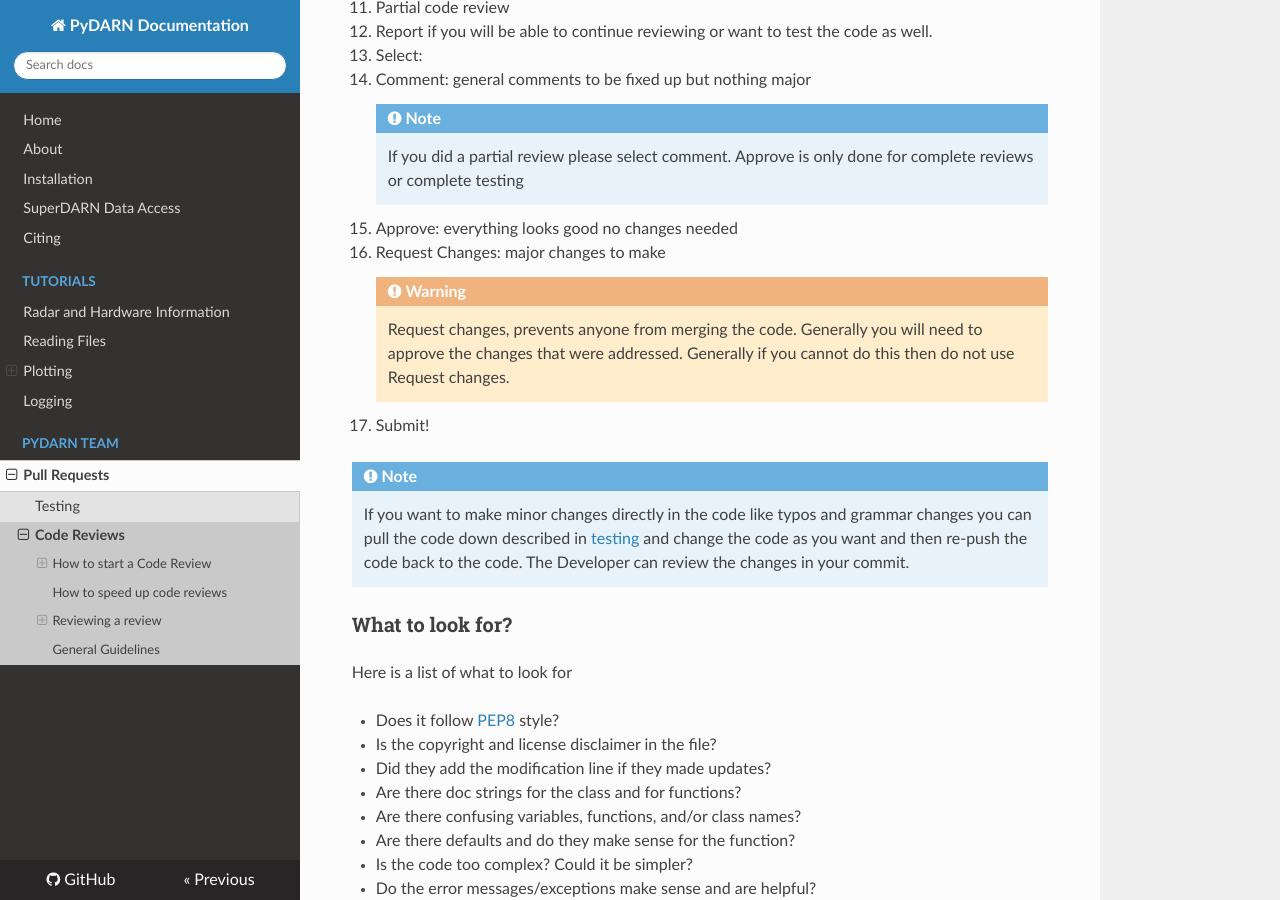
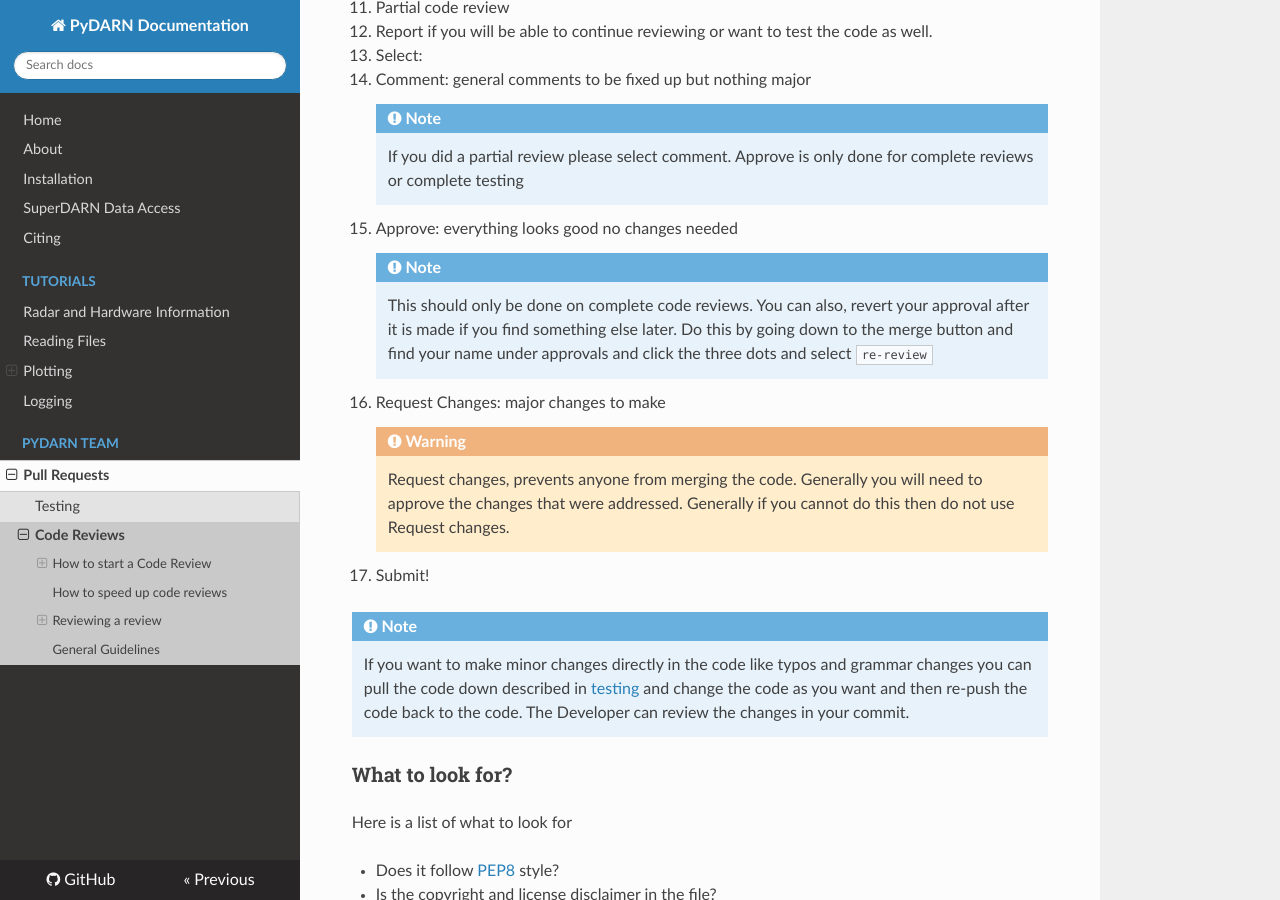
Before and after one commit to SuperDARN/pydarn, an MkDocs documentation site: the page built from docs/dev/code_review.md, in a window 1280 px wide and 900 px high, scrolled down 1362 px. Built offline with MkDocs 1.6.1, drawn with Linux system fonts in a browser that asks for light colours; nearby versions of some CDN libraries.

Commit message:
added another details on approvals

```diff
--- a/docs/dev/code_review.md
+++ b/docs/dev/code_review.md
@@ -48,6 +48,11 @@ If this is the case, then you can code review parts of a file or specific files
         If you did a partial review please select comment. Approve is only done for complete reviews or complete testing
 
   - Approve: everything looks good no changes needed
+
+    !!! Note
+        This should only be done on complete code reviews. You can also, revert your approval after it is made if you find something else later.
+        Do this by going down to the merge button and find your name under approvals and click the three dots and select `re-review`
+
   - Request Changes: major changes to make
 
     !!! Warning
```
